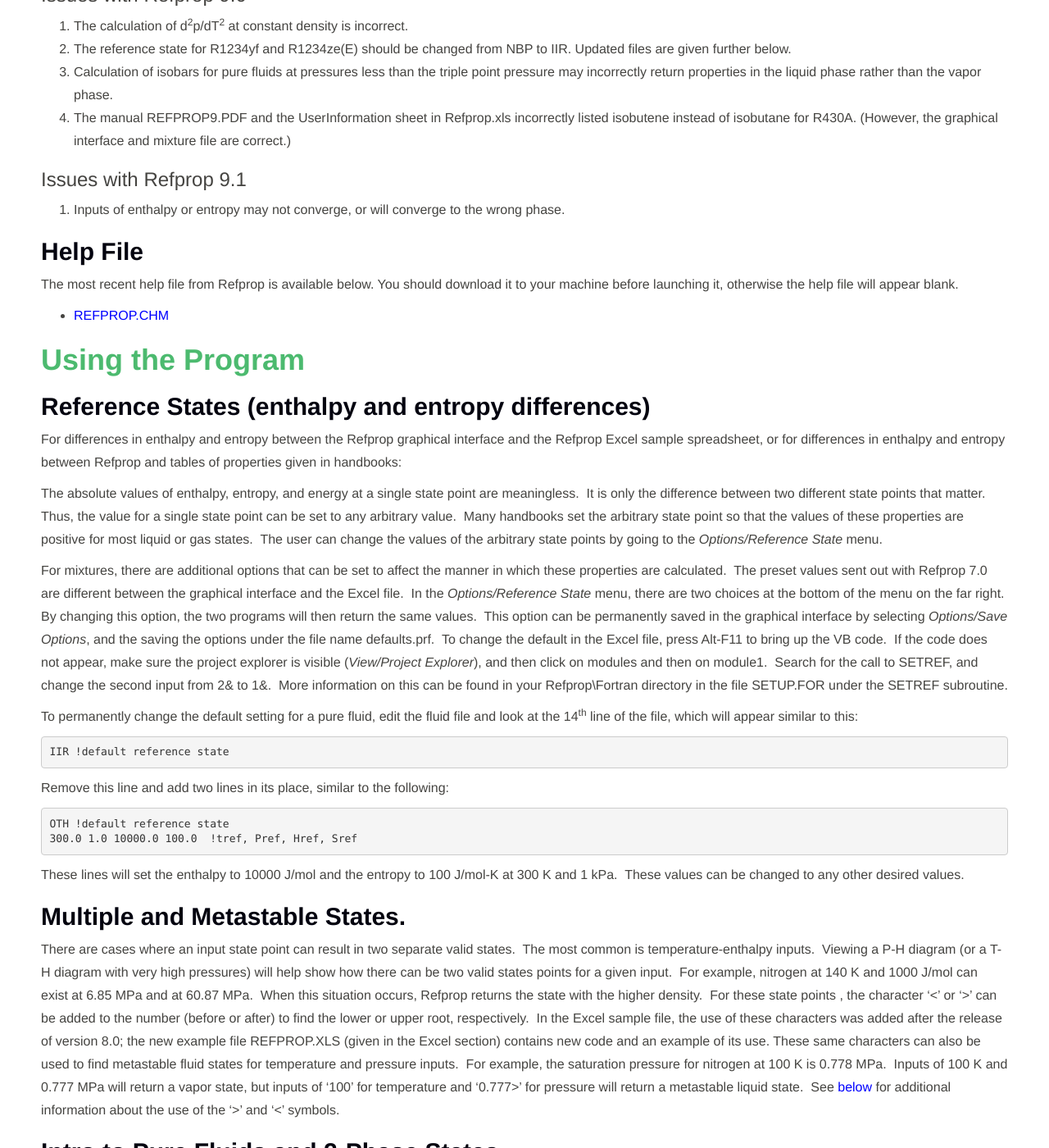
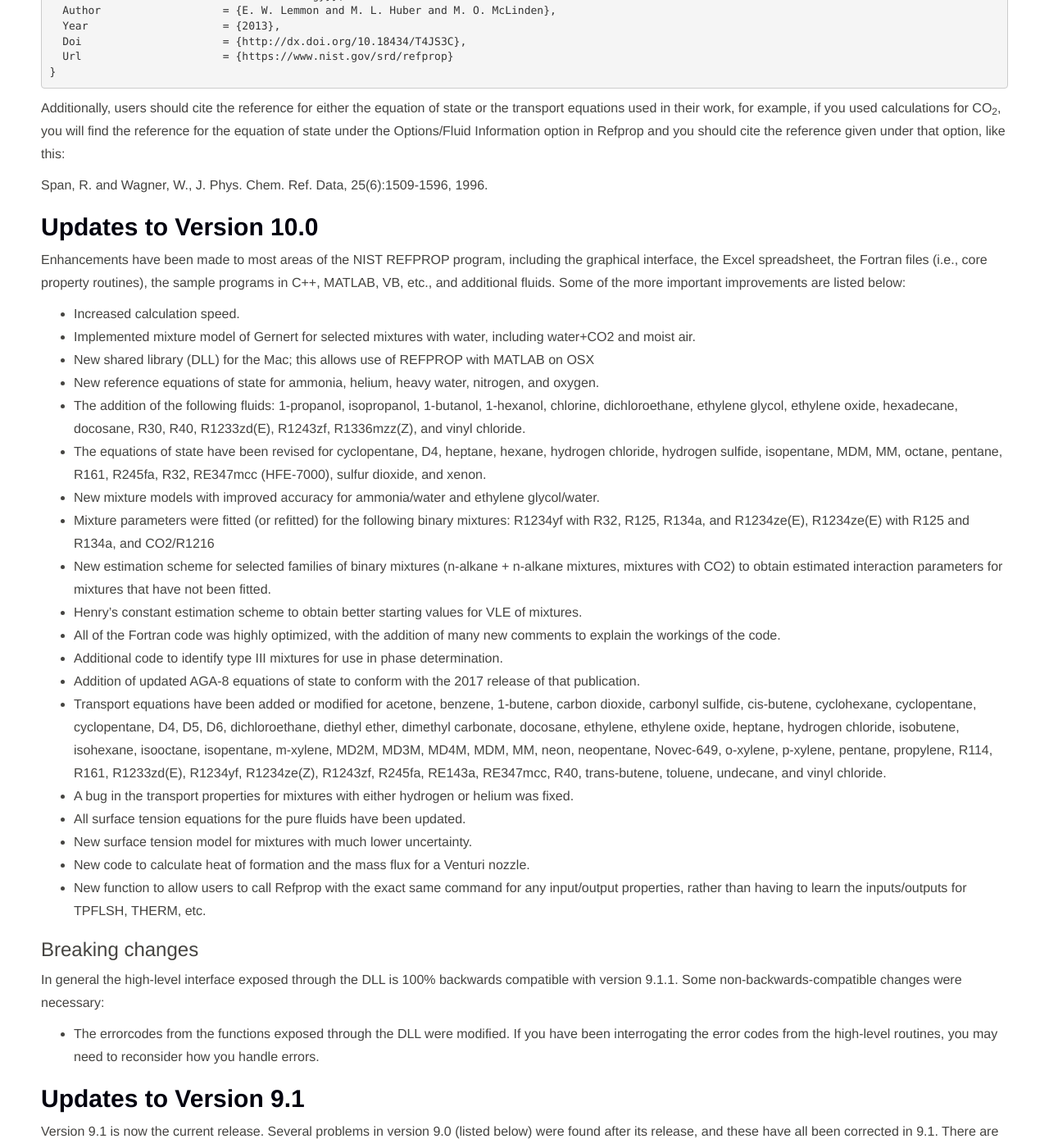
Before and after one commit to usnistgov/REFPROP-docs, a Jekyll site: the page built from index.md, in a window 1280 px wide and 1400 px high, scrolled down 3802 px. Shown: the whole window at 82% size. Built offline with Jekyll 4.4.1, drawn with Linux system fonts in a browser that asks for light colours; nearby versions of some CDN libraries; library files that are not in the unit come from our copies; some of the changed text lies outside the part shown.

Commit message:
Add info on version 10

```diff
--- a/index.md
+++ b/index.md
@@ -2,6 +2,15 @@
 layout: default
 title: Home
 ---
+
+# Version 10.0!
+
+Version 10.0 of REFPROP will be coming out sometime this summer.  We currently do not have a firm date for its release, but will continue to update the new FAQ site from time to time with new information as it becomes available.  Please [see below](#updates-to-version-10) for information about REFPROP version 10.0
+
+We need heavy users of the REFPROP program to help us beta test the new source code.  This includes those that make weekly use of the graphical interface, the Excel/Refprop link, and so forth.  Most important would be those that distribute the Refprop code with their own application, and especially those that either access the Fortran code directly, or rely on the error codes coming from the GUI.  The Fortran code has undergone heavy reconstruction and there have been a significant number of changes.  The main calls to the routines are still the same, but the underlying code is quite different.  In such situations, it is imperative that you try the new code before version 10 is released.
+
+Please contact [Eric Lemmon}(mailto:Eric.Lemmon@nist.gov) if you would be willing to beta test the next release.  For general questions on the release of version 10, visit this page from time to time for details of what has changed and other interesting information.  Please limit your contact with us with simple questions about the release as this uses precious time needed to make the update available.
+
 # Answers to Frequently Asked Questions
 
 The following information gives answers to some of the most frequently asked questions concerning [the REFPROP program](https://www.nist.gov/srd/nist23.cfm). _To download any of the files listed below, right-click on the file and select **Save Target As...** and then add the file to your Refprop or other appropriate directory._ Sections with new information added during the last several months are identified with a «. For questions not answered here, please see [the user's guide](http://www.nist.gov/srd/upload/REFPROP9.PDF).
@@ -14,8 +23,9 @@
 2. [Installation Problems](#installation-problems)
 3. [REFPROP is a Program, not a Database Containing Measurements](#refprop-is-a-program-not-a-database-containing-measurements)
 4. [Referencing the REFPROP Program in Publications](#referencing-the-refprop-program-in-publications)
-5. [Updates to Version 9.1](#updates-to-version-91)
-6. [Help File](#help-file)
+5. [Updates to Version 10.0](#updates-to-version-10)
+6. [Updates to Version 9.1](#updates-to-version-91)
+7. [Help File](#help-file)
 
 **Using the Program**
 
@@ -137,6 +147,36 @@
 cite the reference given under that option, like this:
 
 Span, R. and Wagner, W., J. Phys. Chem. Ref. Data, 25(6):1509-1596, 1996.
+
+## Updates to Version 10.0
+
+Enhancements have been made to most areas of the NIST REFPROP program, including the graphical interface, the Excel spreadsheet, the Fortran files (i.e., core property routines), the sample programs in C++, MATLAB, VB, etc., and additional fluids. Some of the more important improvements are listed below:
+
+* Increased calculation speed.
+* Implemented mixture model of Gernert for selected mixtures with water, including water+CO2 and moist air.
+* New shared library (DLL) for the Mac; this allows use of REFPROP with MATLAB on OSX
+* New reference equations of state for ammonia, helium, heavy water, nitrogen, and oxygen.
+* The addition of the following fluids:  1-propanol, isopropanol, 1-butanol, 1-hexanol, chlorine, dichloroethane, ethylene glycol, ethylene oxide, hexadecane, docosane, R30, R40, R1233zd(E), R1243zf, R1336mzz(Z), and vinyl chloride.
+* The equations of state have been revised for cyclopentane, D4, heptane, hexane, hydrogen chloride, hydrogen sulfide, isopentane, MDM, MM, octane, pentane, R161, R245fa, R32, RE347mcc (HFE-7000), sulfur dioxide, and xenon.
+* New mixture models with improved accuracy for ammonia/water and ethylene glycol/water.
+* Mixture parameters were fitted (or refitted) for the following binary mixtures:  R1234yf with R32, R125, R134a, and R1234ze(E), R1234ze(E) with R125 and R134a, and CO2/R1216
+* New estimation scheme for selected families of binary mixtures (n-alkane + n-alkane mixtures, mixtures with CO2) to obtain estimated interaction parameters for mixtures that have not been fitted.
+* Henry's constant estimation scheme to obtain better starting values for VLE of mixtures.
+* All of the Fortran code was highly optimized, with the addition of many new comments to explain the workings of the code.
+* Additional code to identify type III mixtures for use in phase determination.
+* Addition of updated AGA-8 equations of state to conform with the 2017 release of that publication.
+* Transport equations have been added or modified for acetone, benzene, 1-butene, carbon dioxide, carbonyl sulfide, cis-butene, cyclohexane, cyclopentane, cyclopentane, D4, D5, D6, dichloroethane, diethyl ether, dimethyl carbonate, docosane, ethylene, ethylene oxide, heptane, hydrogen chloride, isobutene, isohexane, isooctane, isopentane, m-xylene, MD2M, MD3M, MD4M, MDM, MM, neon, neopentane, Novec-649, o-xylene, p-xylene, pentane, propylene, R114, R161, R1233zd(E), R1234yf, R1234ze(Z), R1243zf, R245fa, RE143a, RE347mcc, R40, trans-butene, toluene, undecane, and vinyl chloride.
+* A bug in the transport properties for mixtures with either hydrogen or helium was fixed.
+* All surface tension equations for the pure fluids have been updated.
+* New surface tension model for mixtures with much lower uncertainty.
+* New code to calculate heat of formation and the mass flux for a Venturi nozzle.
+* New function to allow users to call Refprop with the exact same command for any input/output properties, rather than having to learn the inputs/outputs for TPFLSH, THERM, etc.
+
+### Breaking changes
+
+In general the high-level interface exposed through the DLL is 100% backwards compatible with version 9.1.1.  Some non-backwards-compatible changes were necessary:
+
+* The errorcodes from the functions exposed through the DLL were modified.  If you have been interrogating the error codes from the high-level routines, you may need to reconsider how you handle errors.
 
 ## Updates to Version 9.1
 Version 9.1 is now the current release. Several problems in version 9.0 (listed below) were found after its release, and these have all been corrected in 9.1. There are also a few issues with 9.1. If these affect you, please let us know and we will send you the update.
```
